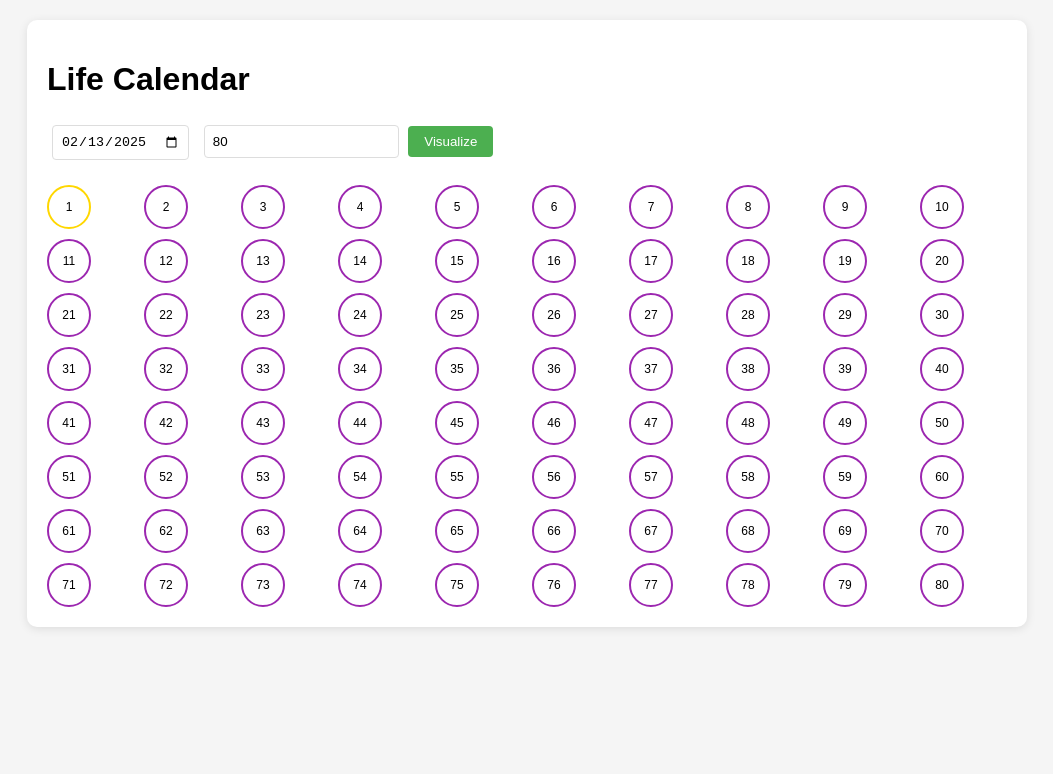
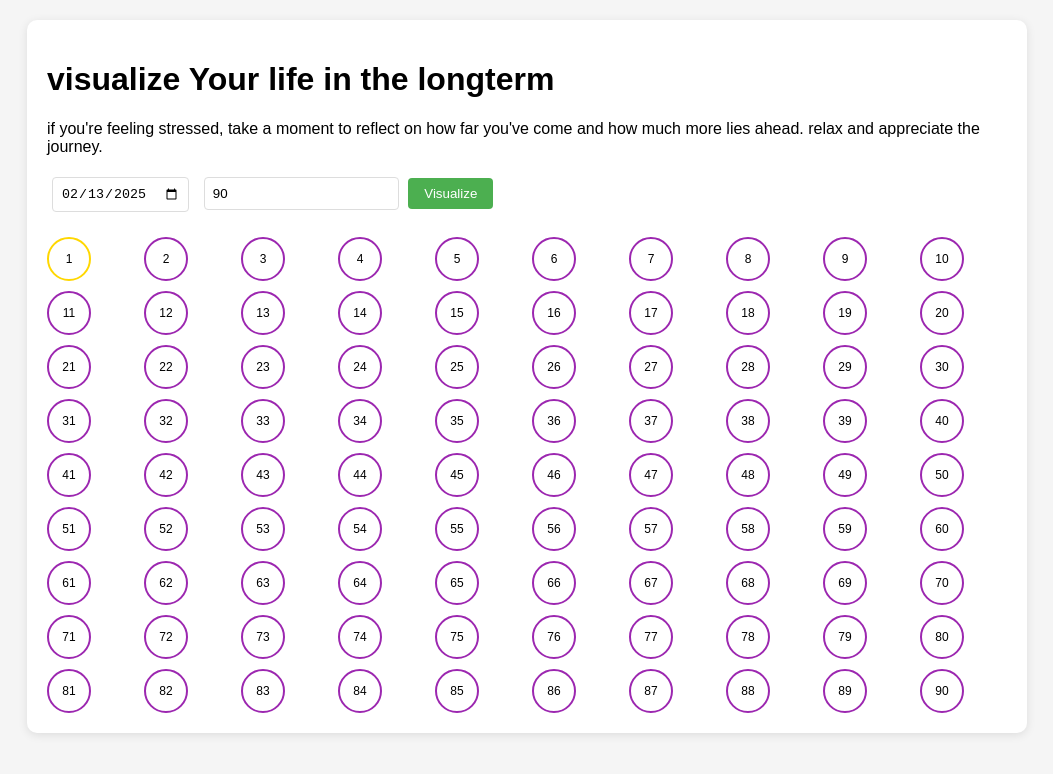
Before and after one commit to sajidkorbu/VisualizeLife, a plain HTML site: page index.html in a window 1280 px wide. Shown: the whole page, without its empty margins (113-1166 px from the left). Drawn offline with Linux system fonts and the light colour scheme.

Commit message:
Update index.html

```diff
--- a/index.html
+++ b/index.html
@@ -3,7 +3,8 @@
 <head>
     <meta charset="UTF-8">
     <meta name="viewport" content="width=device-width, initial-scale=1.0">
-    <title>Life Calendar</title>
+    <title>a longterm view of life.</title>
+    <link href="https://fonts.googleapis.com/css2?family=Montserrat:wght@700&display=swap" rel="stylesheet">
     <style>
         body {
             font-family: Arial, sans-serif;
@@ -75,11 +76,13 @@
 </head>
 <body>
     <div class="container">
-        <h1>Life Calendar</h1>
+        <h1>visualize Your life in the longterm</h1>
+        <p>if you're feeling stressed, take a moment to reflect on how far you've come and how much more lies ahead. relax and appreciate the journey.</p>
+
 
         <div class="controls">
-            <input type="date" id="birthdate" required>
-            <input type="number" id="lifeExpectancy" value="80" min="1">
+            <input type="date" id="birthdate" value="1990-01-01" required>
+            <input type="number" id="lifeExpectancy" value="90" min="1" required>
             <button onclick="updateVisualization()">Visualize</button>
         </div>
 
```
